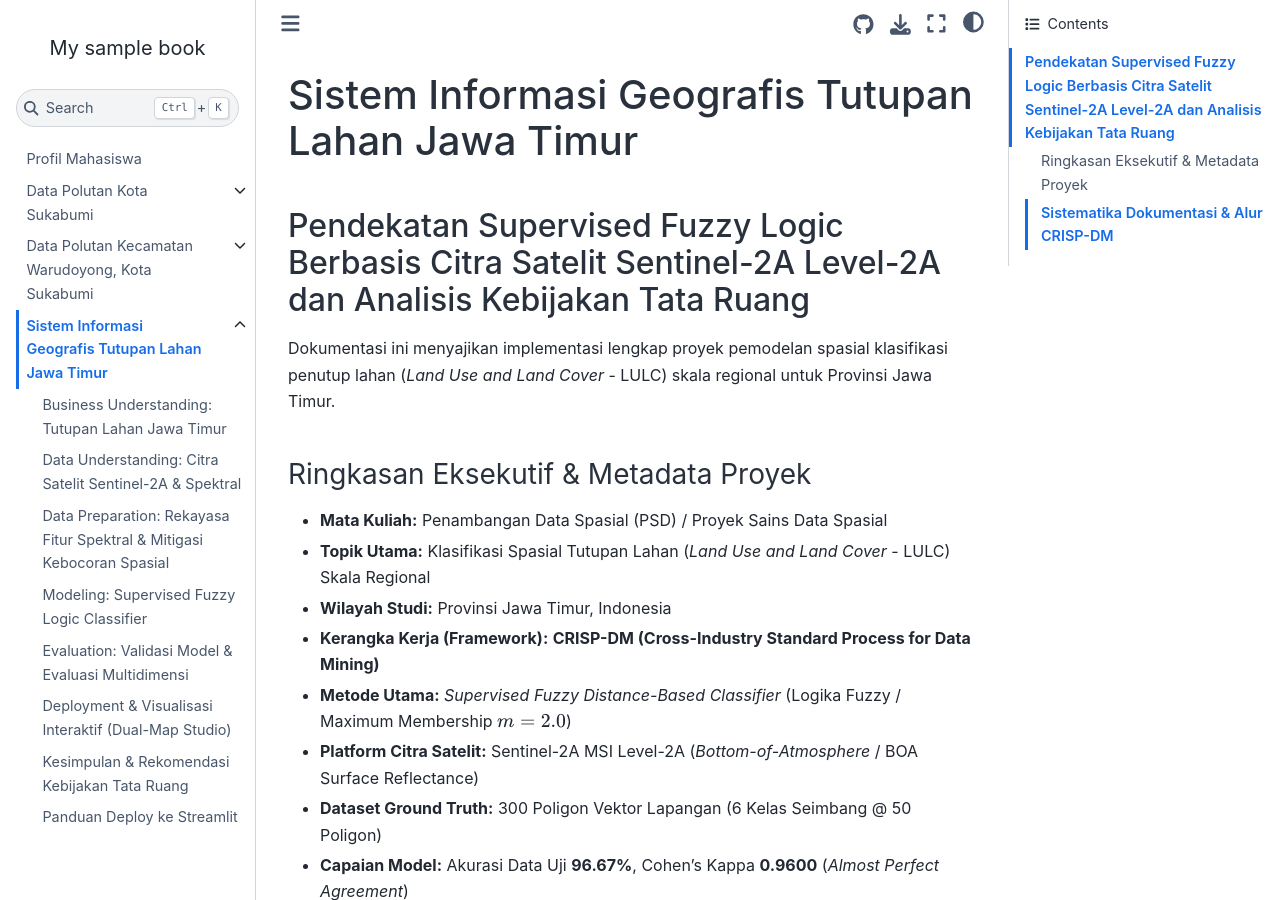
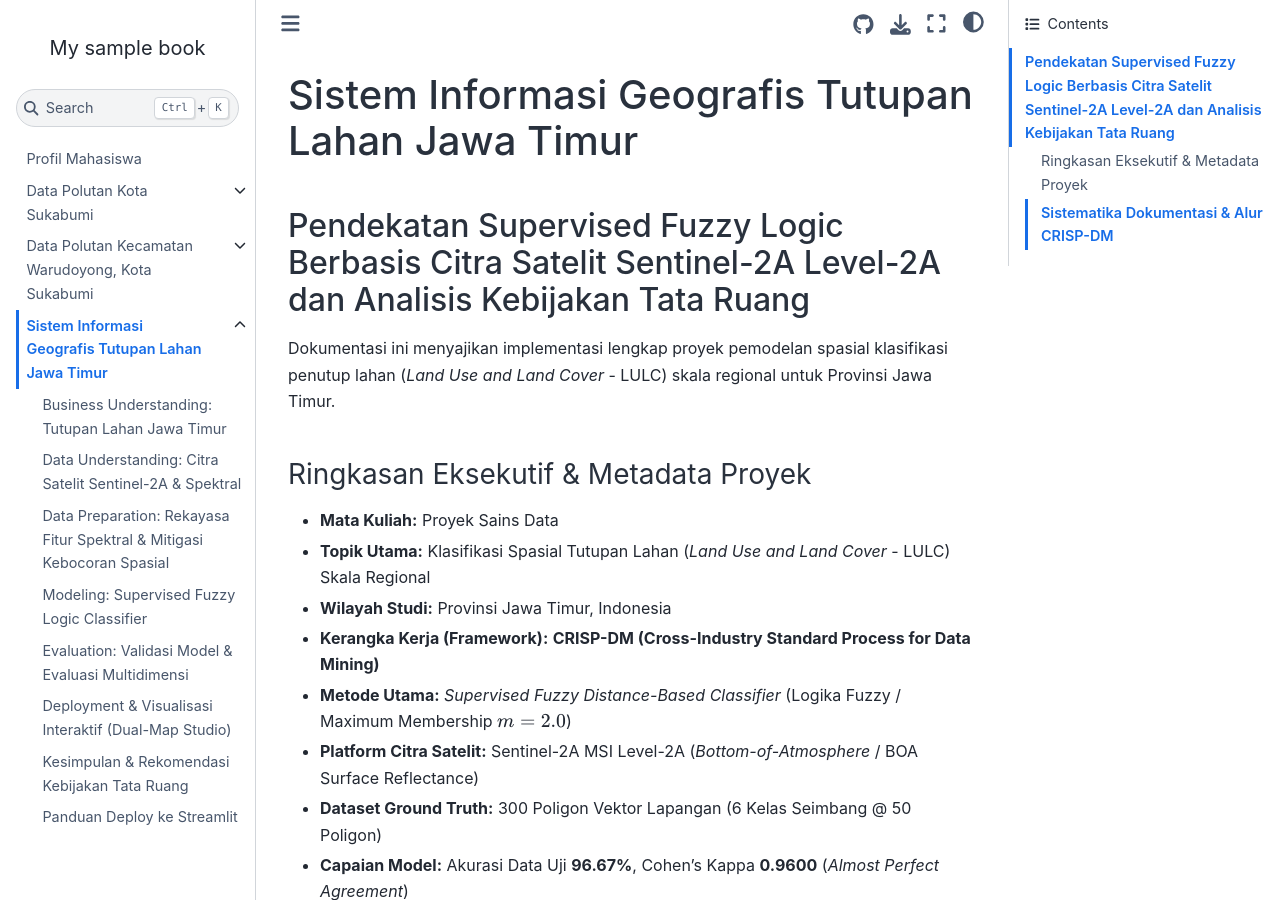
Before and after one commit to fathan3/PSD, a Jupyter Book: the page built from tutupan_lahan_jawa_timur.md, in a window 1280 px wide and 900 px high. Built offline with Jupyter Book 1.0.4 settings and Sphinx 7.4.7 and the Sphinx Book theme 1.1.4, drawn with Linux system fonts in a browser that asks for light colours.

Commit message:
Update tutupan_lahan_jawa_timur.md

```diff
--- a/tutupan_lahan_jawa_timur.md
+++ b/tutupan_lahan_jawa_timur.md
@@ -5,7 +5,7 @@
 Dokumentasi ini menyajikan implementasi lengkap proyek pemodelan spasial klasifikasi penutup lahan (*Land Use and Land Cover* - LULC) skala regional untuk Provinsi Jawa Timur.
 
 ### Ringkasan Eksekutif & Metadata Proyek
-* **Mata Kuliah:** Penambangan Data Spasial (PSD) / Proyek Sains Data Spasial
+* **Mata Kuliah:** Proyek Sains Data
 * **Topik Utama:** Klasifikasi Spasial Tutupan Lahan (*Land Use and Land Cover* - LULC) Skala Regional
 * **Wilayah Studi:** Provinsi Jawa Timur, Indonesia
 * **Kerangka Kerja (Framework):** **CRISP-DM (Cross-Industry Standard Process for Data Mining)**
```
